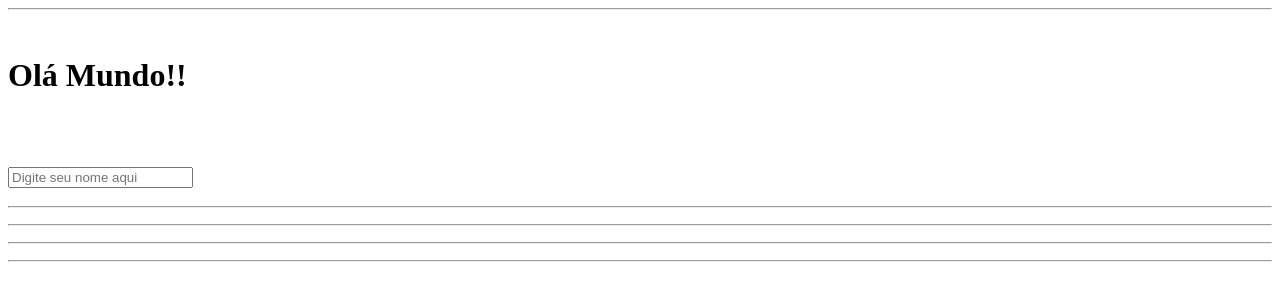
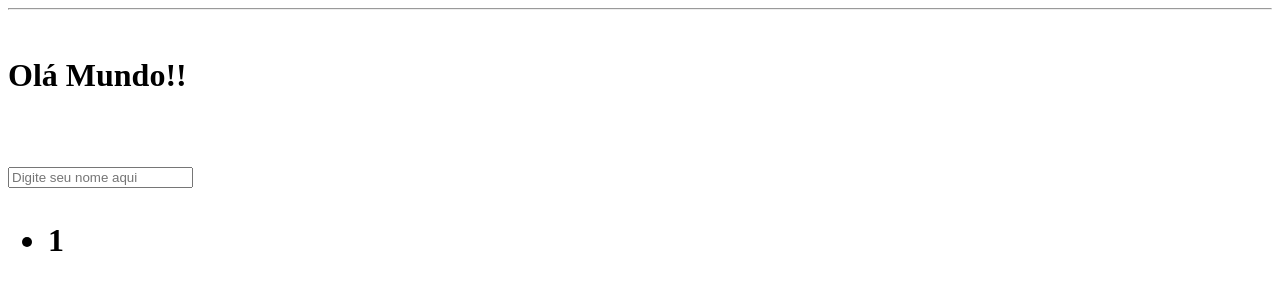
Before and after one commit to davids182/gamagit, a plain HTML site: page index.html in a window 1280 px wide. Drawn offline with Linux system fonts and the light colour scheme.

Commit message:
arquivos com novo branch

```diff
--- a/index.html
+++ b/index.html
@@ -14,9 +14,8 @@
     <br>
     <input type="text" placeholder="Digite seu nome aqui">
     <br>
-    <hr>
-    <hr>
-    <hr>
-    <hr>
+  <ul>
+    <li> 1</li>
+  </ul>
 </body>
 </html>
```
